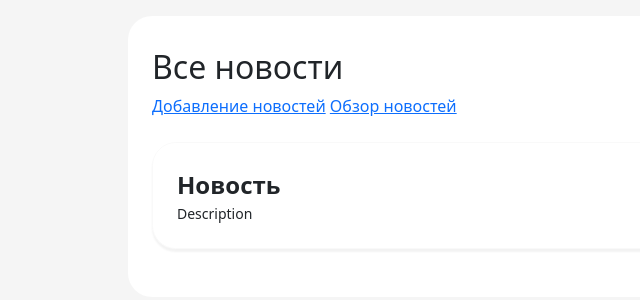
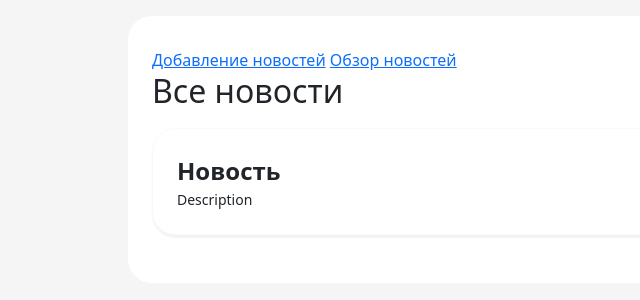
Before and after one commit to DmitriyF21/Python_basic, a Django app: page / in a window 1280 px wide. Shown: the part 80-380 px from the top of the page, without its empty margins (0-640 px from the left). Run offline with Django 5.2, Linux system fonts and the light colour scheme.

Commit message:
add: first commit homework_06

```diff
--- a/homework_07/first_project/news/templates/home.html
+++ b/homework_07/first_project/news/templates/home.html
@@ -2,7 +2,7 @@
 {% block content %}
 <style>
     .list_wrapper{
-    padding: 24px 0 24px 0;}
+    padding: 10px 0 24px 0;}
     .list_item {
     padding:24px;
     border-radius:24px;
@@ -17,9 +17,9 @@
     font-weight: 400;}
     .list_item_actions {}
 </style>
-    <h2>Все новости</h2>
     <a href="create/">Добавление новостей</a>
     <a href="get/">Обзор новостей</a>
+    <h2>Все новости</h2>
 <div class = "list_wrapper">
     <div class="list_item" >
         <div class ="list_item_header">
```
